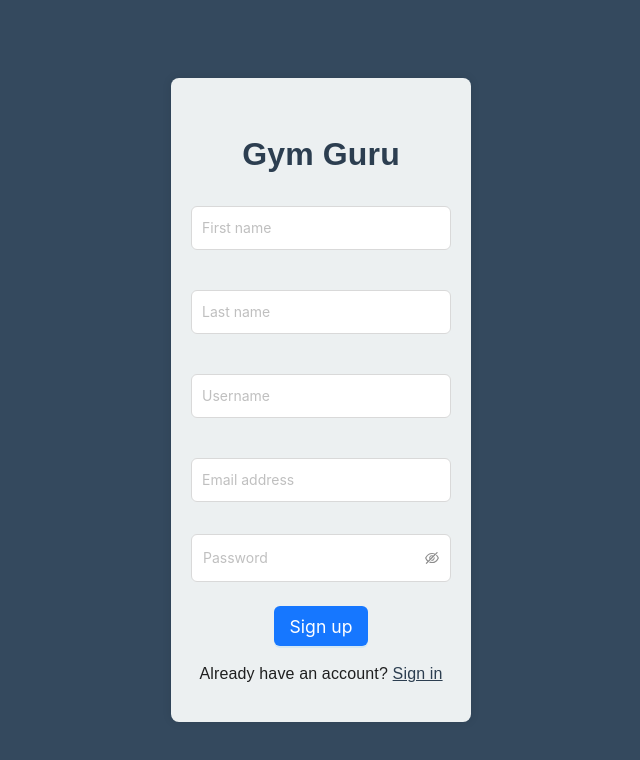
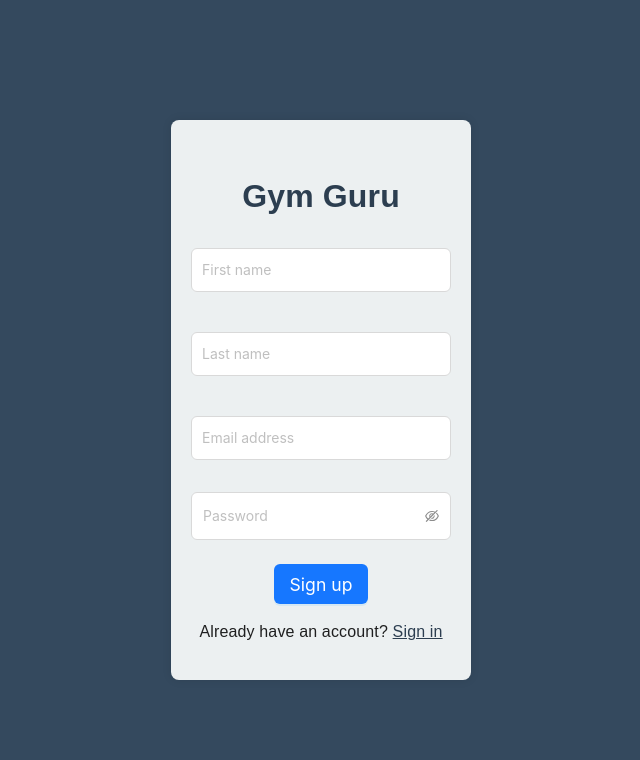
Before and after one commit to aaron3993/gym-guru, a React (Create React App) app: page /register in a window 1280 px wide. Shown: the top 760 px of the page, without its empty margins (319-959 px from the left). Built offline with nearby package versions, Linux system fonts and the light colour scheme; no server answers.

Commit message:
removed username

```diff
--- a/src/pages/Register/Register.js
+++ b/src/pages/Register/Register.js
@@ -13,19 +13,12 @@ const Register = () => {
   const [lastName, setLastName] = useState("");
   const [email, setEmail] = useState("");
   const [password, setPassword] = useState("");
-  const [username, setUsername] = useState("");
   const [alertMessage, setAlertMessage] = useState("");
   const [alertType, setAlertType] = useState("error");
 
   const onSubmit = async () => {
     try {
-      const result = await registerUser(
-        firstName,
-        lastName,
-        email,
-        password,
-        username
-      );
+      const result = await registerUser(firstName, lastName, email, password);
 
       if (result.success) {
         navigate("/");
@@ -85,20 +78,6 @@ const Register = () => {
               </Form.Item>
 
               <Form.Item
-                name="username"
-                rules={[{ message: "Please choose a username" }]}
-                labelCol={{ span: 24 }}
-                wrapperCol={{ span: 24 }}
-              >
-                <Input
-                  type="text"
-                  value={username}
-                  onChange={(e) => setUsername(e.target.value)}
-                  placeholder="Username"
-                />
-              </Form.Item>
-
-              <Form.Item
                 name="email"
                 rules={[
                   {
--- a/src/utils/firestoreUtils.js
+++ b/src/utils/firestoreUtils.js
@@ -17,30 +17,14 @@ import {
 import { createUserWithEmailAndPassword } from "firebase/auth";
 import { auth, db } from "../firebase";
 
-export const checkIfUsernameIsAvailable = async (username) => {
-  const usersCollection = collection(db, "users");
-  const usernameQuery = query(
-    usersCollection,
-    where("username", "==", username)
-  );
-  const usernameSnapshot = await getDocs(usernameQuery);
-  return usernameSnapshot.empty;
-};
-
 const isValidEmail = (email) => {
   const emailRegex = /^[^\s@]+@[^\s@]+\.[^\s@]+$/;
   return emailRegex.test(email);
 };
 
-export const registerUser = async (
-  firstName,
-  lastName,
-  email,
-  password,
-  username
-) => {
+export const registerUser = async (firstName, lastName, email, password) => {
   try {
-    if (!firstName || !lastName || !email || !password || !username) {
+    if (!firstName || !lastName || !email || !password) {
       throw new Error("Please fill in all required fields.");
     }
 
@@ -50,12 +34,6 @@ export const registerUser = async (
 
     if (password.length < 6) {
       throw new Error("Password must be at least 6 characters long.");
-    }
-
-    const isUsernameAvailable = await checkIfUsernameIsAvailable(username);
-
-    if (!isUsernameAvailable) {
-      throw new Error("The username is already taken.");
     }
 
     const userCredential = await createUserWithEmailAndPassword(
@@ -70,7 +48,6 @@ export const registerUser = async (
       firstName,
       lastName,
       email,
-      username,
       createdAt: new Date().toISOString(),
     });
 
```
